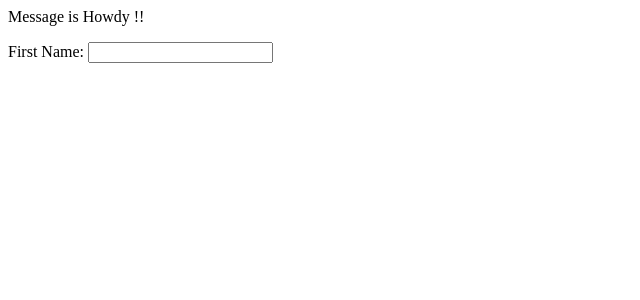
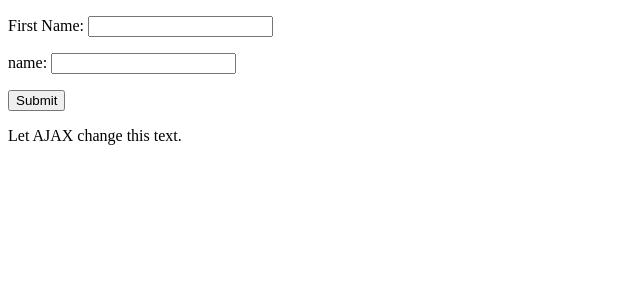
Before and after one commit to murraykkkeed06/online_get_model, a Flask app: page / in a window 1280 px wide. Shown: the top 300 px of the page, without its empty margins (0-640 px from the left). Run offline with Flask 2, Linux system fonts and the light colour scheme; some libraries are stand-ins or nearby versions.

Commit message:
finish ajax download image in background

```diff
--- a/app.py
+++ b/app.py
@@ -1,9 +1,44 @@
-from flask import Flask, render_template
+import os
+import asyncio
+from flask import Flask, render_template, request
+from google_images_download import google_images_download
 app = Flask(__name__)
+
+loop = asyncio.get_event_loop()
+
 
 @app.route('/')
 def index():
-   return render_template('index.html')
+    return render_template('index.html')
+
+@app.route('/name',methods = ['GET'])
+def name():
+
+
+    imgChoose = request.args.get('name')
+
+    loop.run_until_complete(my_function(imgChoose))
+
+    return imgChoose
+
+
+async def my_function(imgChoose):
+
+    response = google_images_download.googleimagesdownload()
+    response.download({"keywords":imgChoose,"limit":10})
+
+    dirname = os.path.dirname(os.path.realpath(__file__)) + "\downloads\\" + imgChoose
+
+    i=0
+
+    for name in os.listdir(dirname):
+
+        dst = imgChoose + str(i) + ".jpg"
+        src = dirname + '\\' + name
+        dst = dirname + '\\'+ dst
+
+        os.rename(src,dst)
+        i+=1
 
 if __name__ == '__main__':
-   app.run(debug = True)
+    app.run(debug = True)
--- a/templates/index.html
+++ b/templates/index.html
@@ -1,28 +1,49 @@
 <!DOCTYPE html>
 <html lang="en-US">
 <script src="https://ajax.googleapis.com/ajax/libs/angularjs/1.6.9/angular.min.js"></script>
-<script>
-    angular.module('myApp', [])
-        .controller('myCtrl', ['$scope', function($scope) {
-            $scope.message = "Howdy !!";
-        }])
-        .config(function($interpolateProvider) {
-            $interpolateProvider.startSymbol('//').endSymbol('//');
-        });
-</script>
-<body ng-app="myApp" ng-controller="myCtrl">
 
-    <div>
-        <span>Message is //message//</span>
-    </div>
 
-    <div>
+
+<body>
+
+    <div ng-app="myApp">
         <p>First Name: <input type="text" ng-model="firstName"></p>
         <p ng-bind="firstName">Full Name: //firstName//</p>
 
     </div>
 
 
+    <div>
+        <form onsubmit="my_function(); return false;">
+            <p>name: <input type="text" id="choose" required></p>
+            <p><input type="submit"></p>
+
+        </form>
+
+    </div>
+
+    <p id="demo">Let AJAX change this text.</p>
+
+<script>
+    function my_function() {
+        var xhttp = new XMLHttpRequest();
+        xhttp.onreadystatechange = function() {
+        if (this.readyState == 4 && this.status == 200) {
+            document.getElementById("demo").innerHTML = this.responseText;
+        }
+        };
+        choose = document.getElementById("choose").value
+        xhttp.open("GET", "http://localhost:5000/name?name="+choose, true);
+        xhttp.send();
+    }
+</script>
+
+<script>
+    angular.module('myApp', [])
+        .config(function($interpolateProvider) {
+            $interpolateProvider.startSymbol('//').endSymbol('//');
+        });
+</script>
 
 </body>
 </html>
```
